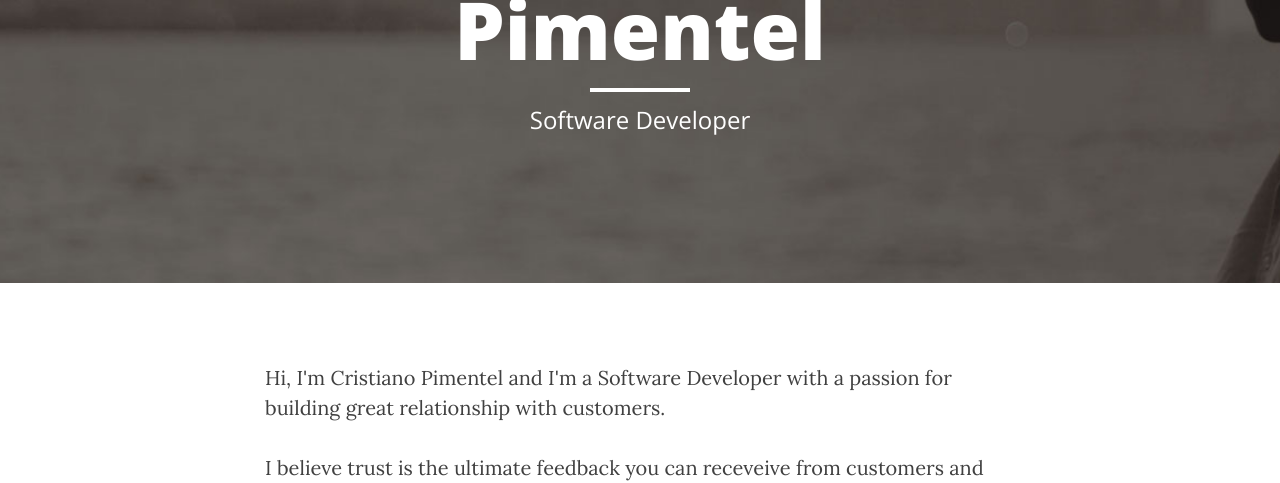
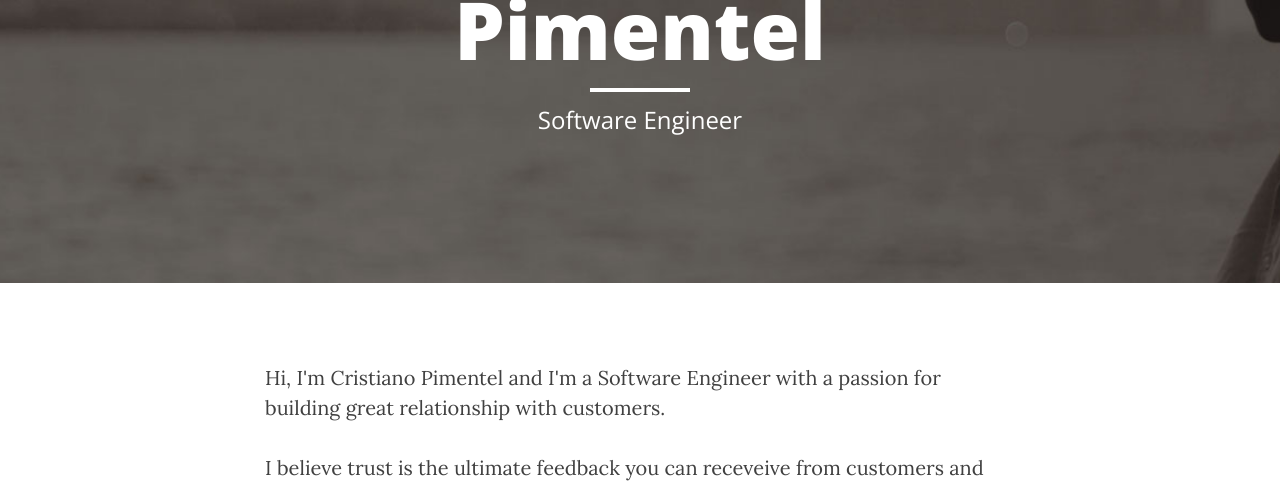
Before and after one commit to cristianopimentel/cristianopimentel.github.io, a Jekyll site: the page built from index.html, in a window 1280 px wide. Shown: the part 253-736 px from the top of the page. Built offline with Jekyll 4.4.1, drawn with Linux system fonts in a browser that asks for light colours; nearby versions of some CDN libraries.

Commit message:
Favicon and some text adjustments

```diff
--- a/404.html
+++ b/404.html
@@ -1,7 +1,7 @@
 ---
 layout: page
-title: "Where is my precious?"
-description: "Master have it..."
+title: "My precious is lost!"
+description: "Curse us and splash us! [404]"
 header-img: "img/contact-bg.jpg"
 permalink: /404.html
 ---
--- a/_config.yml
+++ b/_config.yml
@@ -3,7 +3,7 @@ title: [cristianopimentel]
 header-img: img/home-bg.jpg
 email: cristiano.pimentel@hotmail.com
 copyright_name: Cristiano Pimentel
-description: "Write your site description here. It will be used as your sites meta description as well!"
+description: "A Trust builder and Code Crafstman Software Engineer. Trust is the ultimate feedback!"
 baseurl: ""
 url: "http://yourdomain.com"
 twitter_username:
--- a/_includes/head.html
+++ b/_includes/head.html
@@ -1,5 +1,4 @@
 <head>
-
     <meta charset="utf-8">
     <meta http-equiv="X-UA-Compatible" content="IE=edge">
     <meta name="viewport" content="width=device-width, initial-scale=1">
@@ -23,6 +22,8 @@
     <link href='//fonts.googleapis.com/css?family=Lora:400,700,400italic,700italic' rel='stylesheet' type='text/css'>
     <link href='//fonts.googleapis.com/css?family=Open+Sans:300italic,400italic,600italic,700italic,800italic,400,300,600,700,800' rel='stylesheet' type='text/css'>
 
+    <link rel="shortcut icon" type="image/png" href="favicon.png">
+
     <!-- HTML5 Shim and Respond.js IE8 support of HTML5 elements and media queries -->
     <!-- WARNING: Respond.js doesn't work if you view the page via file:// -->
     <!--[if lt IE 9]>
--- a/index.html
+++ b/index.html
@@ -1,11 +1,11 @@
 ---
 layout: page
 title: "Cristiano Pimentel"
-description: "Software Developer"
+description: "Software Engineer"
 header-img: "img/about-bg.jpg"
 ---
 
-<p>Hi, I'm Cristiano Pimentel and I'm a Software Developer with a passion for building great relationship with customers.</p>
+<p>Hi, I'm Cristiano Pimentel and I'm a Software Engineer with a passion for building great relationship with customers.</p>
 <p>I believe trust is the ultimate feedback you can receveive from customers and the team.</p>
 <!-- <p>I'm and experienced in coding, coaching and training developers, designing solutions and leading teams.</p> -->
 <p>This is what I've been up to:
```
Also changed, not shown: favicon.png (added).
